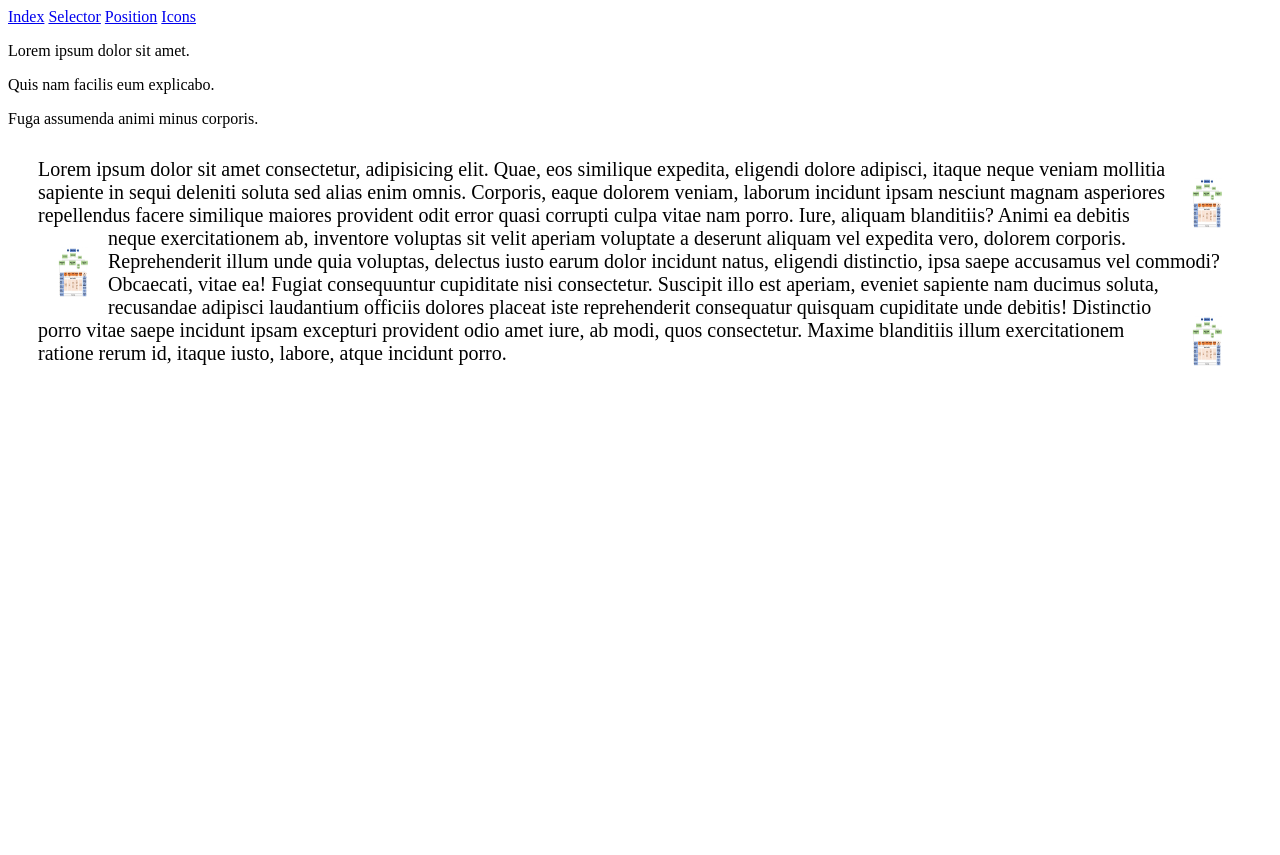
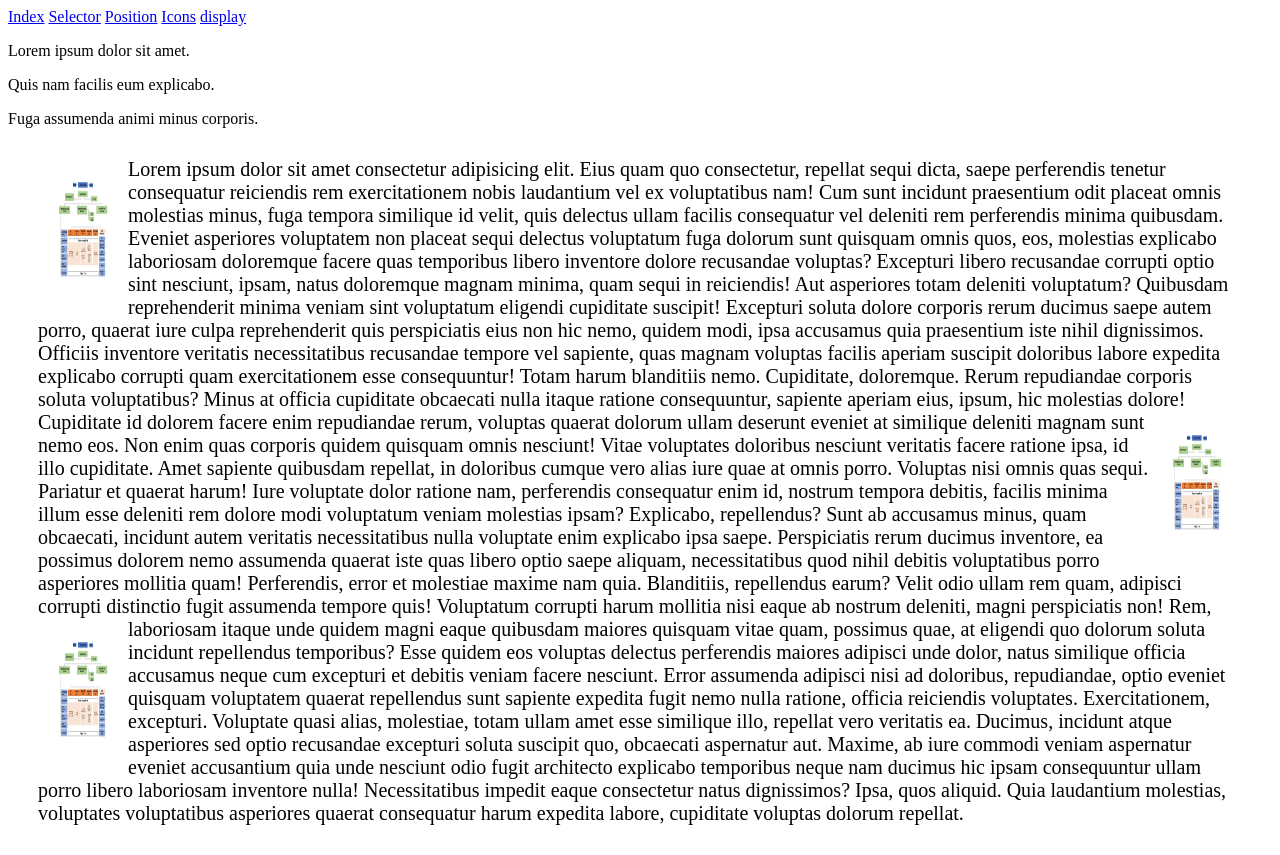
Before and after one commit to peakaimer/css_project, a plain HTML site: page position.html in a window 1280 px wide. Before the commit the page ends 800 px from the top, so only its background shows below. Drawn offline with Linux system fonts and the light colour scheme.

Commit message:
added display

```diff
--- /dev/null
+++ b/display.css
@@ -0,0 +1,62 @@
+p{
+    display: inline;
+}
+
+span{
+    color: green;
+    font-size: 20px;
+    display: block;
+}
+
+.nested-list{
+    background-color: blue;
+    width: fit-content;
+    padding: 10px 20px;
+    list-style-type: none;
+}
+
+.parent{
+    padding: 30px;
+    background-color: blue;
+    display: flex;
+    flex-direction: row;
+
+    justify-content: space-evenly;
+    align-items: center;
+    height: 400px;
+
+}
+
+.img1{
+    padding: 10px;
+    margin: 20px;
+    background-color: red;
+    width: fit-content;
+    height: 100px;
+}
+.img2{
+    padding: 10px;
+    margin: 20px;
+    background-color: gray;
+    width: fit-content;
+    height: 100px;
+}
+.img3{
+    padding: 10px;
+    margin: 20px;
+    background-color: gold;
+    width: fit-content;
+    height: 100px;
+}
+.img4{
+    padding: 10px;
+    margin: 20px;
+    background-color: green;
+    width: fit-content;
+    height: 100px;
+}
+
+.img{
+    height: 100px;
+    width: 100px;
+}
--- a/position.html
+++ b/position.html
@@ -40,15 +40,15 @@
         }
 
         .set1{
-            height: 50px;
-            width: 30px;
+            height: 100px;
+            width: 50px;
             margin: 20px;
             float: right;
         }
 
         .set2{
-            height: 50px;
-            width: 30px;
+            height: 100px;
+            width: 50px;
             margin: 20px;
             float: left;
         }
@@ -60,6 +60,7 @@
     <a href="selector.html">Selector</a>
     <a href="position.html">Position</a>
     <a href="boostrap.html">Icons</a>
+    <a href="display.html">display</a>
     <p>Lorem ipsum dolor sit amet.</p>
     <p>Quis nam facilis eum explicabo.</p>
     <p>Fuga assumenda animi minus corporis.</p>
@@ -128,30 +129,73 @@
     </div> -->
 
     <p class="stand">
-        <img class="set1" src="IITA.jpg" alt="check">
-        Lorem ipsum dolor sit amet consectetur,
-        adipisicing elit. Quae, eos similique expedita,
-        eligendi dolore adipisci, itaque neque veniam
-        mollitia sapiente in sequi deleniti soluta sed
-        alias enim omnis. Corporis, eaque dolorem veniam,
-        laborum incidunt ipsam nesciunt magnam asperiores
-        repellendus facere similique maiores provident odit
-        error quasi corrupti culpa vitae nam porro. Iure,
-        aliquam blanditiis? Animi ea debitis neque exercitationem
-        ab, inventore voluptas sit velit aperiam voluptate
-        <img class="set2" src="IITA.jpg" alt="check">
-        a deserunt aliquam vel expedita vero, dolorem corporis.
-        Reprehenderit illum unde quia voluptas, delectus iusto
-        earum dolor incidunt natus, eligendi distinctio,
-        ipsa saepe accusamus vel commodi? Obcaecati,
-        vitae ea! Fugiat consequuntur cupiditate nisi consectetur.
-        Suscipit illo est aperiam, eveniet sapiente nam ducimus
-        soluta, recusandae adipisci laudantium officiis dolores
-        <img class="set1" src="IITA.jpg" alt="check">
-        placeat iste reprehenderit consequatur quisquam cupiditate
-        unde debitis! Distinctio porro vitae saepe incidunt ipsam
-        excepturi provident odio amet iure, ab modi,
-        quos consectetur. Maxime blanditiis illum exercitationem
-        ratione rerum id, itaque iusto, labore, atque incidunt porro.</p>
+      <img class="set2" src="IITA.jpg" alt="check"> Lorem ipsum dolor sit amet consectetur
+      adipisicing elit. Eius quam quo consectetur,
+      repellat sequi dicta, saepe perferendis tenetur
+      consequatur reiciendis rem exercitationem nobis
+      laudantium vel ex voluptatibus nam! Cum sunt incidunt
+      praesentium odit placeat omnis molestias minus,
+      fuga tempora similique id velit, quis delectus ullam
+      facilis consequatur vel deleniti rem perferendis minima
+      quibusdam. Eveniet asperiores voluptatem non placeat sequi
+      delectus voluptatum fuga dolorum sunt quisquam omnis quos,
+      eos, molestias explicabo laboriosam doloremque facere quas
+      temporibus libero inventore dolore recusandae voluptas?
+      Excepturi libero recusandae corrupti optio sint nesciunt,
+      ipsam, natus doloremque magnam minima, quam sequi in
+      reiciendis! Aut asperiores totam deleniti voluptatum?
+      Quibusdam reprehenderit minima veniam sint voluptatum
+      eligendi cupiditate suscipit! Excepturi soluta dolore
+      corporis rerum ducimus saepe autem porro, quaerat iure
+      culpa reprehenderit quis perspiciatis eius non hic nemo,
+      quidem modi, ipsa accusamus quia praesentium iste nihil
+      dignissimos. Officiis inventore veritatis necessitatibus
+      recusandae tempore vel sapiente, quas magnam voluptas
+      facilis aperiam suscipit doloribus labore expedita explicabo
+      corrupti quam exercitationem esse consequuntur! Totam harum
+      blanditiis nemo. Cupiditate, doloremque. Rerum repudiandae
+      corporis soluta voluptatibus? Minus at officia cupiditate
+      obcaecati nulla itaque ratione consequuntur, sapiente aperiam
+      eius, ipsum, hic molestias dolore! Cupiditate id dolorem <img class="set1" src="IITA.jpg" alt="check">
+      facere enim repudiandae rerum, voluptas quaerat dolorum
+      ullam deserunt eveniet at similique deleniti magnam sunt
+      nemo eos. Non enim quas corporis quidem quisquam omnis
+      nesciunt! Vitae voluptates doloribus nesciunt veritatis
+      facere ratione ipsa, id illo cupiditate. Amet sapiente
+      quibusdam repellat, in doloribus cumque vero alias iure quae
+      at omnis porro. Voluptas nisi omnis quas sequi. Pariatur et
+      quaerat harum! Iure voluptate dolor ratione nam, perferendis
+      consequatur enim id, nostrum tempora debitis, facilis minima
+      illum esse deleniti rem dolore modi voluptatum veniam molestias
+      ipsam? Explicabo, repellendus? Sunt ab accusamus minus, quam obcaecati,
+      incidunt autem veritatis necessitatibus nulla voluptate
+      enim explicabo ipsa saepe. Perspiciatis rerum ducimus
+      inventore, ea possimus dolorem nemo assumenda quaerat
+      iste quas libero optio saepe aliquam, necessitatibus quod
+      nihil debitis voluptatibus porro asperiores mollitia quam!
+      Perferendis, error et molestiae maxime nam quia. Blanditiis,
+      repellendus earum? Velit odio ullam rem quam, adipisci
+      corrupti distinctio fugit assumenda tempore quis! Voluptatum
+      corrupti harum mollitia nisi eaque ab nostrum deleniti, magni
+      perspiciatis non! Rem, laboriosam itaque unde quidem magni
+      eaque quibusdam maiores quisquam vitae quam, possimus quae,<img class="set2" src="IITA.jpg" alt="check">
+      at eligendi quo dolorum soluta incidunt repellendus
+      temporibus? Esse quidem eos voluptas delectus perferendis
+      maiores adipisci unde dolor, natus similique officia
+      accusamus neque cum excepturi et debitis veniam facere
+      nesciunt. Error assumenda adipisci nisi ad doloribus,
+      repudiandae, optio eveniet quisquam voluptatem quaerat
+      repellendus sunt sapiente expedita fugit nemo nulla ratione,
+      officia reiciendis voluptates. Exercitationem, excepturi.
+      Voluptate quasi alias, molestiae, totam ullam amet esse
+      similique illo, repellat vero veritatis ea. Ducimus,
+      incidunt atque asperiores sed optio recusandae excepturi
+      soluta suscipit quo, obcaecati aspernatur aut. Maxime,
+      ab iure commodi veniam aspernatur eveniet accusantium quia
+      unde nesciunt odio fugit architecto explicabo temporibus
+      neque nam ducimus hic ipsam consequuntur ullam porro libero
+      laboriosam inventore nulla! Necessitatibus impedit eaque
+      consectetur natus dignissimos? Ipsa, quos aliquid. Quia
+      laudantium molestias, voluptates voluptatibus asperiores quaerat consequatur harum expedita labore, cupiditate voluptas dolorum repellat.</p>
 </body>
 </html>
```
Also changed, not shown: boostrap.html (+12 -2 lines), display.html (added, +57 -0 lines), index.html (+1 -0 lines), position-ass.html (+5 -0 lines), selector.html (+1 -0 lines).
